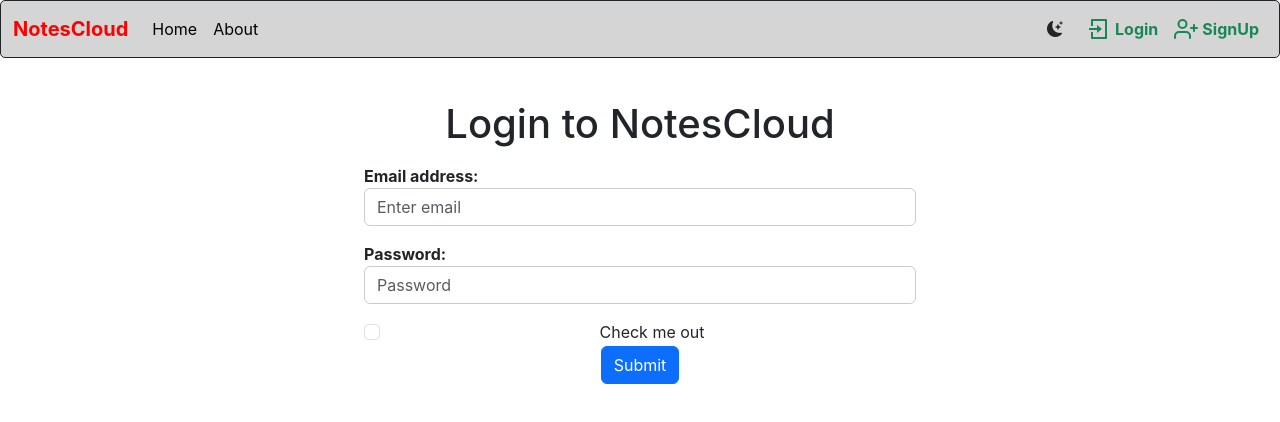
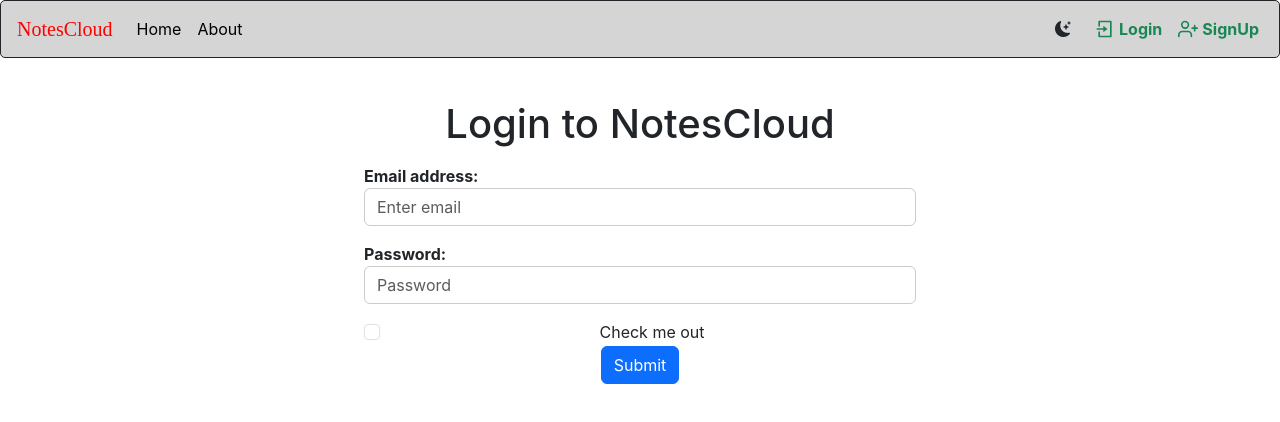
Before and after one commit to SupercoolKartik/DemoAB-2, a React (Create React App) app: page /login in a window 1280 px wide. Shown: the top 422 px of the page. Built offline with nearby package versions, Linux system fonts and the light colour scheme.

Commit message:
Changed some fonts and font sizes

```diff
--- a/src/App.css
+++ b/src/App.css
@@ -28,6 +28,43 @@
   color: #61dafb;
 }
 
+/* Google Font */
+@import url('https://fonts.googleapis.com/css2?family=Jersey+10&display=swap');
+.jersey-font {
+  font-family: "Jersey 10", sans-serif;
+}
+.rajdhani-light {
+  font-family: "Rajdhani", sans-serif;
+  font-weight: 700;
+  font-style: normal;
+}
+@import url('https://fonts.googleapis.com/css2?family=Amatic+SC:wght@400;700&family=Jersey+10&family=Pacifico&family=Permanent+Marker&family=Rajdhani:wght@300;400;500;600;700&family=Shadows+Into+Light&family=Tac+One&display=swap');
+.amatic-sc-regular {
+  font-family: "Amatic SC", sans-serif;
+  font-weight: 700;
+  font-style: normal;
+}
+.permanent-marker-regular {
+  font-family: "Permanent Marker", cursive;
+  font-weight: 700;
+  font-style: normal;
+}
+.tac-one-regular {
+  font-family: "Tac One", sans-serif;
+  font-weight: 700;
+  font-style: normal;
+  font-size: 24px;
+}
+.shadows-into-light-regular {
+  font-family: "Shadows Into Light", cursive;
+  font-weight: 700;
+  font-style: normal;
+}
+.pacifico-regular {
+  font-family: "Pacifico", cursive;
+  font-weight: 400;
+  font-style: normal;
+}
 @keyframes App-logo-spin {
   from {
     transform: rotate(0deg);
--- a/src/components/navbar.js
+++ b/src/components/navbar.js
@@ -43,7 +43,6 @@ export default function Navbar() {
     localStorage.removeItem("token");
     navigate("/login");
   };
-
   return (
     <div>
       <nav
@@ -62,8 +61,8 @@ export default function Navbar() {
         <div className="container-fluid">
           {" "}
           {/* ----NotesCloud logo---- */}
-          <Link className="navbar-brand" to="/" style={{ color: "red" }}>
-            <b>NotesCloud</b>
+          <Link className="navbar-brand ms-1 " to="/" style={{ color: "red" }}>
+            <b className="pacifico-regular">NotesCloud</b>
           </Link>
           {/* ----Navbar toggler for mobile---- */}
           <button
@@ -135,8 +134,8 @@ export default function Navbar() {
                     className="nav-link text-success d-flex align-items-center justify-content-center "
                     to="/login"
                   >
-                    <RiLoginBoxLine className="me-1 fs-4" />
-                    <b>
+                    <RiLoginBoxLine className="me-1 fs-5" />
+                    <b className="fs-8">
                       <span>Login</span>
                     </b>
                   </Link>
@@ -144,9 +143,8 @@ export default function Navbar() {
               ) : (
                 <li className="nav-item" onClick={logoutHandler}>
                   <Link className="nav-link text-danger d-flex align-items-center justify-content-center ">
-                    <RiLogoutBoxRLine className="me-1 fs-4" />
-                    {""}
-                    <b>LogOut</b>
+                    <RiLogoutBoxRLine className="me-1 fs-5" />{" "}
+                    <b className="fs-8">LogOut</b>
                   </Link>
                 </li>
               )}
@@ -157,8 +155,8 @@ export default function Navbar() {
                     to="/signup"
                     role="button"
                   >
-                    <FiUserPlus className="me-1 fs-4" />
-                    <b>SignUp</b>
+                    <FiUserPlus className="me-1 fs-5" />
+                    <b className="fs-8">SignUp</b>
                   </Link>
                 </li>
               )}
```
